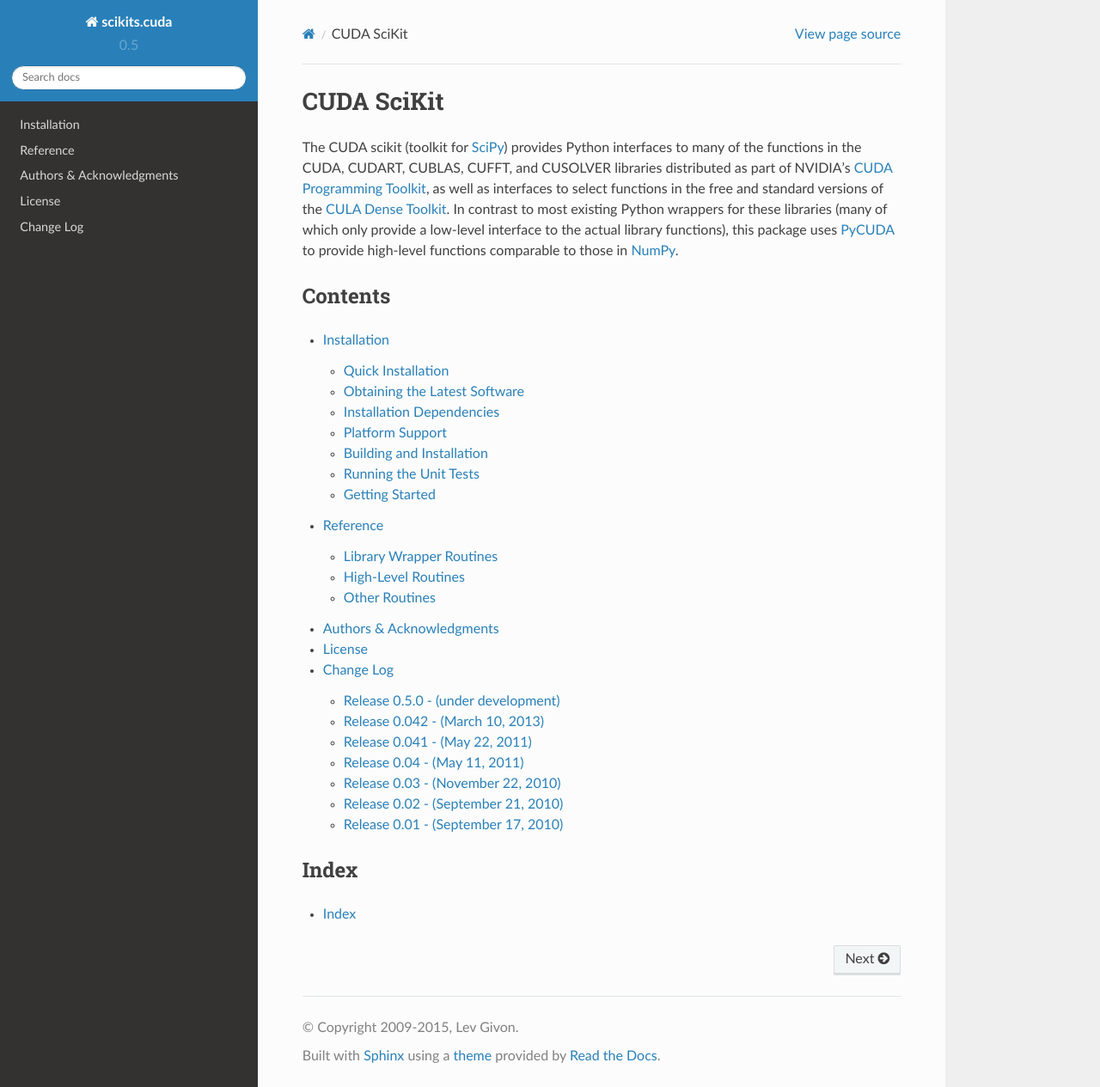
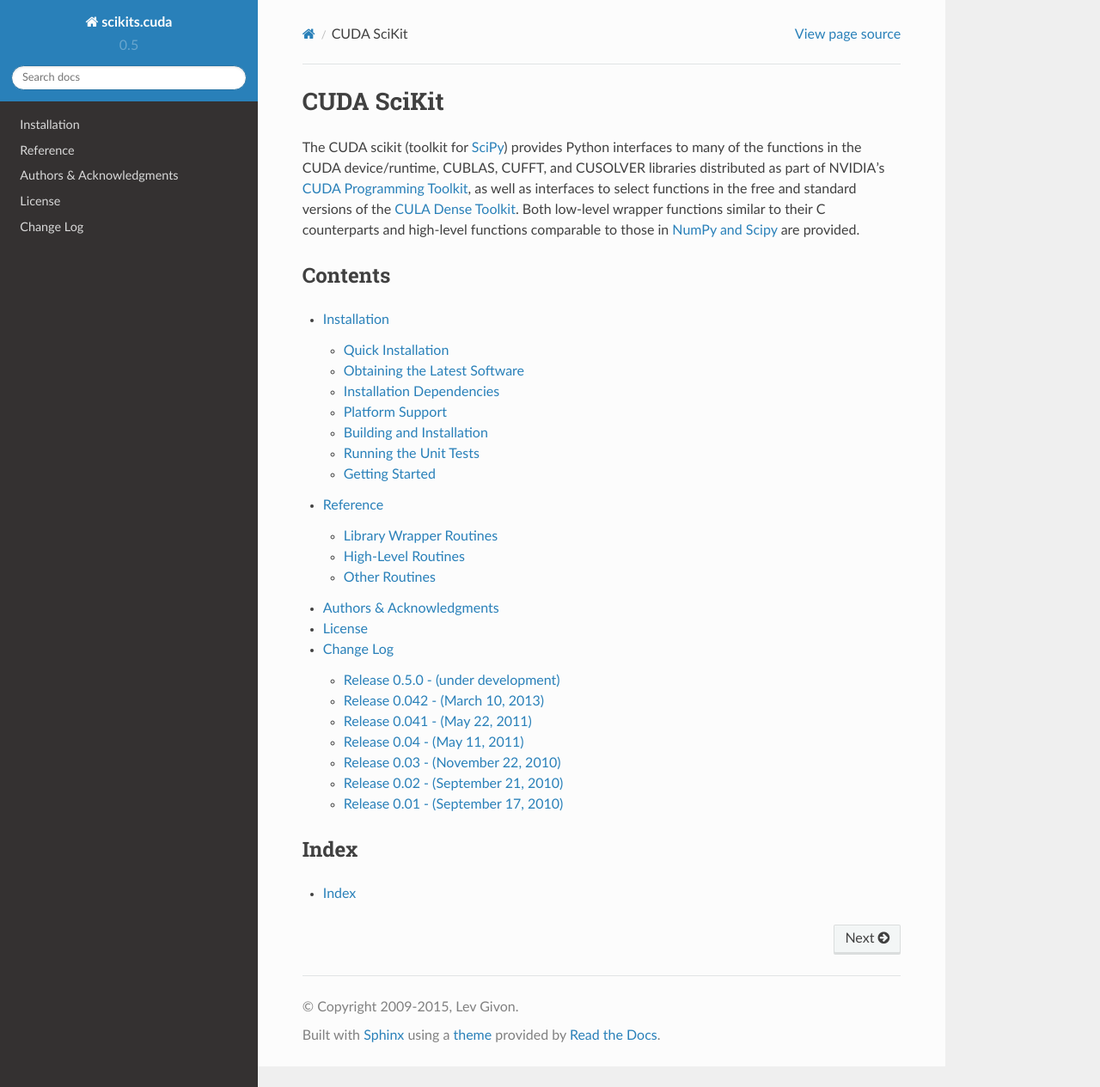
Before and after one commit to lebedov/scikit-cuda, a Sphinx documentation site: the page built from docs/source/index.rst, in a window 1280 px wide and 1265 px high. Shown: the whole window at 86% size. Built offline with Sphinx 7.4.7 and the Read the Docs theme 2.0.0, drawn with Linux system fonts in a browser that asks for light colours; formulas are drawn with MathJax 3.

```diff
--- a/docs/source/index.rst
+++ b/docs/source/index.rst
@@ -3,18 +3,14 @@
 CUDA SciKit
 ===========
 The CUDA scikit (toolkit for `SciPy <http://www.scipy.org/>`_) provides Python
-interfaces to many
-of the functions in the CUDA, CUDART, CUBLAS, CUFFT, and CUSOLVER
-libraries distributed as part of NVIDIA's `CUDA Programming Toolkit
+interfaces to many of the functions in the CUDA device/runtime, CUBLAS, CUFFT,
+and CUSOLVER libraries distributed as part of NVIDIA's `CUDA Programming Toolkit
 <http://www.nvidia.com/cuda/>`_, as well as interfaces to select functions in
 the free and
 standard versions of the `CULA Dense Toolkit <http://www.culatools.com/dense>`_.
-In contrast to most
-existing Python wrappers for these libraries (many of which only
-provide a low-level interface to the actual library functions), this
-package uses `PyCUDA <http://mathema.tician.de/software/pycuda/>`_ to provide
-high-level functions comparable to
-those in `NumPy <http://www.numpy.org>`_.
+Both low-level wrapper functions similar to their C counterparts and high-level
+functions comparable to those in `NumPy and Scipy <http://www.scipy.org>`_ are
+provided.
 
 Contents
 --------
```
Also changed, not shown: README.rst (+6 -9 lines).
